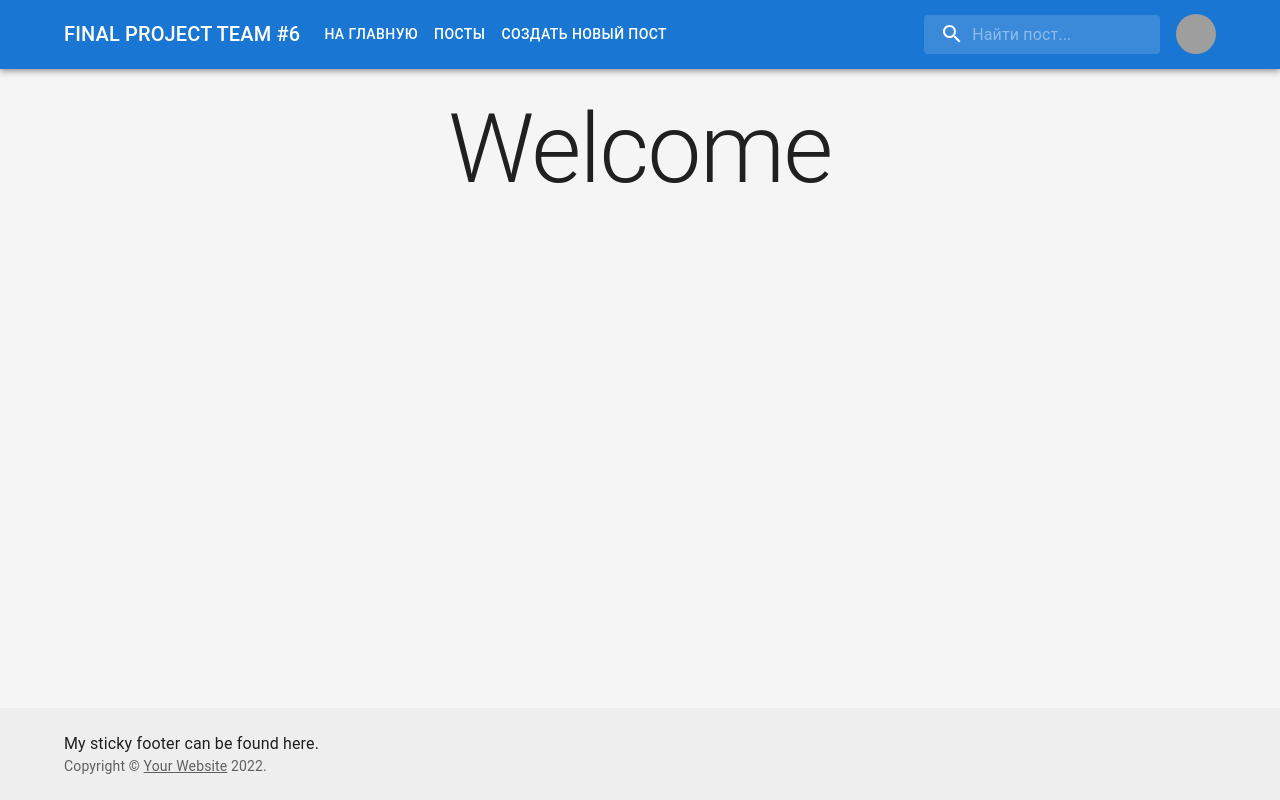
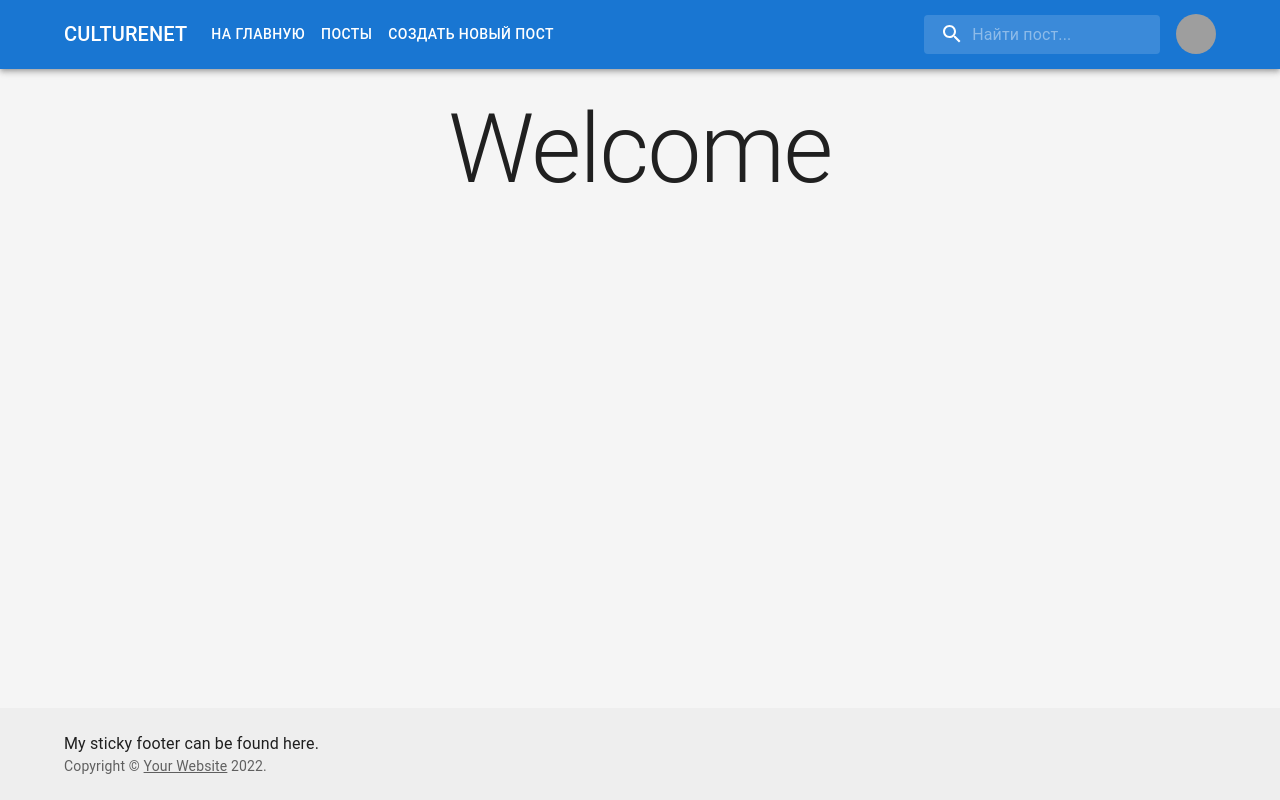
Before and after one commit to eXoriare/FinalProjectSb, a React (Create React App) app: page /logout in a window 1280 px wide. Built offline with nearby package versions, Linux system fonts and the light colour scheme; grey boxes are pictures that could not be loaded.

Commit message:
замена названия в шапке
з

```diff
--- a/src/components/NavBar/NavBar.jsx
+++ b/src/components/NavBar/NavBar.jsx
@@ -131,7 +131,7 @@ const NavBar = () => {
             component="div"
             sx={{ mr: 2, display: { xs: "none", md: "flex" } }}
           >
-            FINAL PROJECT TEAM #6
+            CULTURENET
           </Typography>
 
 
```
